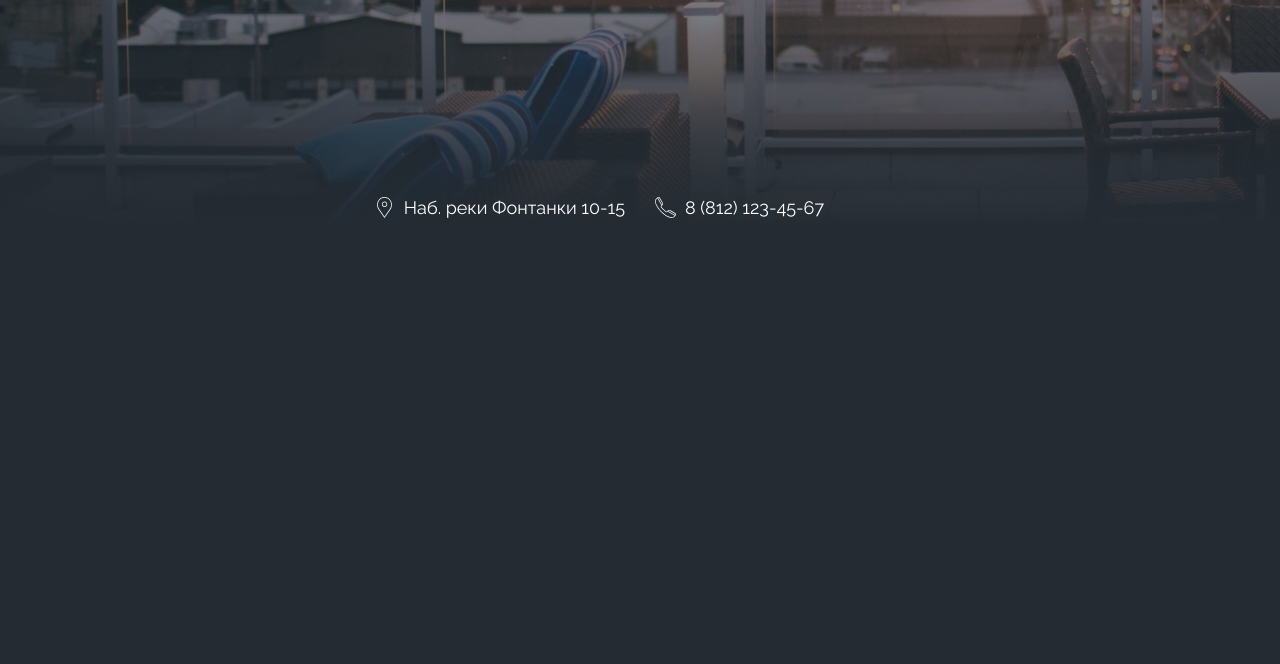
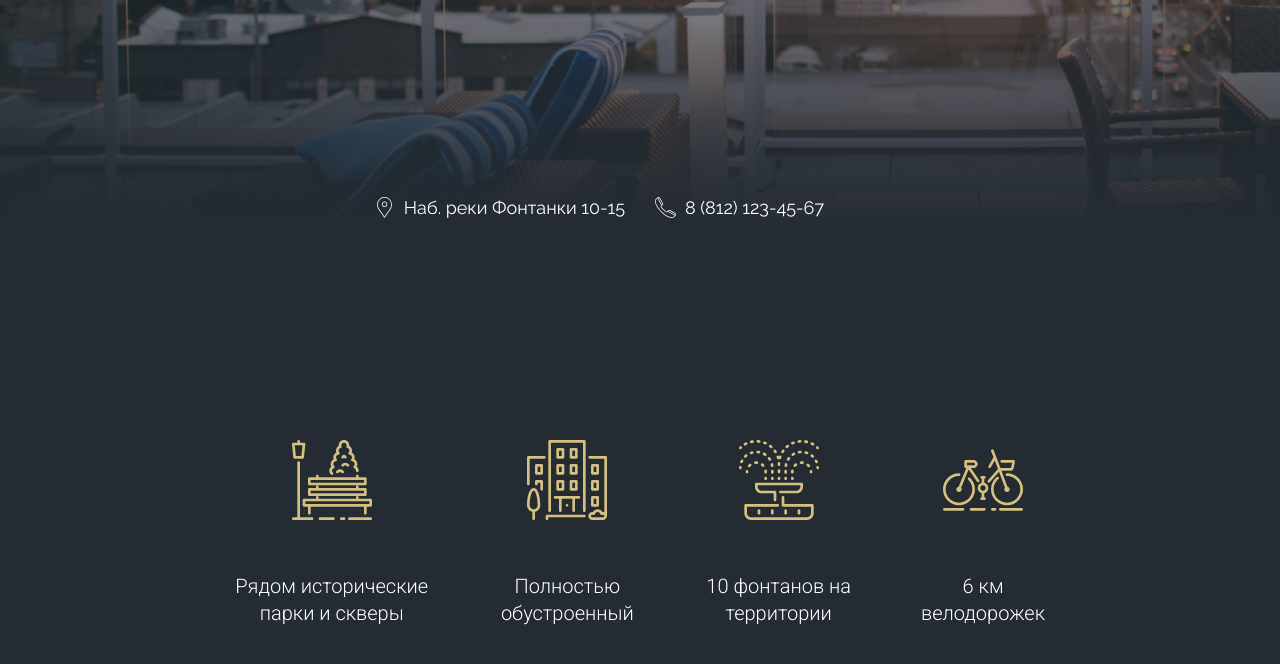
Before and after one commit to Sonya-From-IBAS/webPage, a plain HTML site: page index.html in a window 1280 px wide. Shown: the part 548-1212 px from the top of the page. Before the commit the page ends 840 px from the top, so only its background shows below. Drawn offline with nearby package versions, Linux system fonts and the light colour scheme.

Commit message:
add benefits section

```diff
--- a/index.html
+++ b/index.html
@@ -43,17 +43,43 @@
             </h1>
 
         </div>
-
         <div class="header__footer">
             <div class="text-right">
                 <a href="#section-map" class="info info--address">Наб. реки Фонтанки 10-15</a>
             </div>
 
-                <a href="tel:+7812134567" class="info info--tel">8 (812) 123-45-67</a>
-
-
+            <a href="tel:+7812134567" class="info info--tel">8 (812) 123-45-67</a>
         </div>
     </header>
+    <main>
+        <section class="benefits">
+            <h2 class="visually-hidden">Преимущества ЖК</h2>
+
+            <div class="container container--sm">
+                <div class="benefits__row">
+                    <div class="benefits__item">
+                        <img src="./img/benefits/bench.svg" alt="" class="benefits__item-img">
+                        <p class="benefits__item-text">Рядом исторические парки&nbsp;и&nbsp;скверы</p>
+                    </div>
+
+                    <div class="benefits__item">
+                        <img src="./img/benefits/Group.svg" alt="" class="benefits__item-img">
+                        <p class="benefits__item-text">Полностью обустроенный</p>
+                    </div>
+
+                    <div class="benefits__item">
+                        <img src="./img/benefits/Group-1.svg" alt="" class="benefits__item-img">
+                        <p class="benefits__item-text">10 фонтанов на территории</p>
+                    </div>
+
+                    <div class="benefits__item">
+                        <img src="./img/benefits/bicycle.svg" alt="" class="benefits__item-img">
+                        <p class="benefits__item-text">6 км велодорожек</p>
+                    </div>
+                </div>
+            </div>
+        </section>
+    </main>
 </body>
 
 </html>
--- a/scc/main.css
+++ b/scc/main.css
@@ -107,11 +107,25 @@ a:hover {
 .container {
   margin: 0 auto;
   padding: 0 15px;
-  width: 1145px;
+  max-width: 1145px;
+}
+.container--sm {
+  max-width: 840px;
 }
 
 .text-right {
   text-align: right;
+}
+
+.visually-hidden {
+  height: 1px;
+  overflow: hidden;
+  width: 1px;
+  position: absolute;
+  clip: rect(1px, 1px, 1px, 1px);
+  -webkit-clip-path: inset(50%);
+          clip-path: inset(50%);
+  white-space: nowrap;
 }
 
 .header {
@@ -183,4 +197,29 @@ a:hover {
 }
 .info--tel::before {
   background-image: url(./../img/header/phone.svg);
+}
+
+.benefits {
+  padding: 148px 0 120px 0;
+}
+
+.benefits__row {
+  display: flex;
+  -moz-column-gap: 70px;
+       column-gap: 70px;
+}
+
+.benefits__item {
+  text-align: center;
+}
+
+.benefits__item-img {
+  margin-bottom: 53px;
+}
+
+.benefits__item-text {
+  font-size: 20px;
+  line-height: 1.35;
+  font-family: "Roboto", sans-serif;
+  font-weight: 300;
 }/*# sourceMappingURL=main.css.map */
```
Also changed, not shown: img/benefits/Group-1.svg (added), img/benefits/Group.svg (added), img/benefits/bench.svg (added), img/benefits/bicycle.svg (added).
